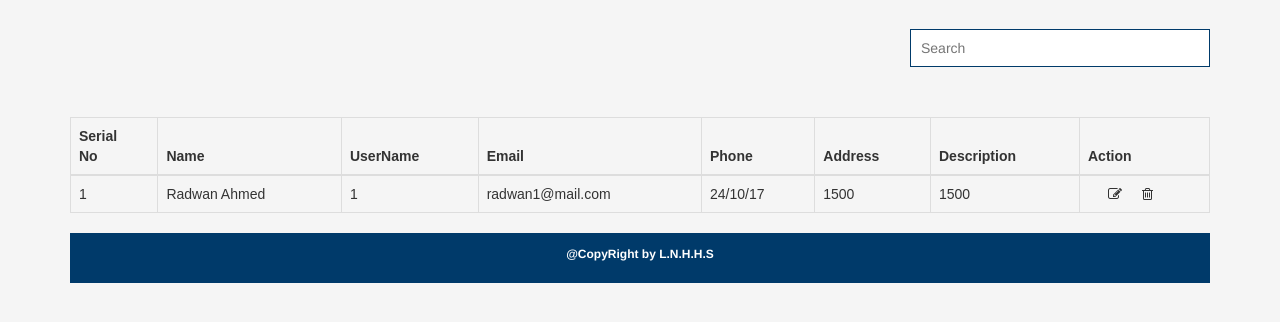
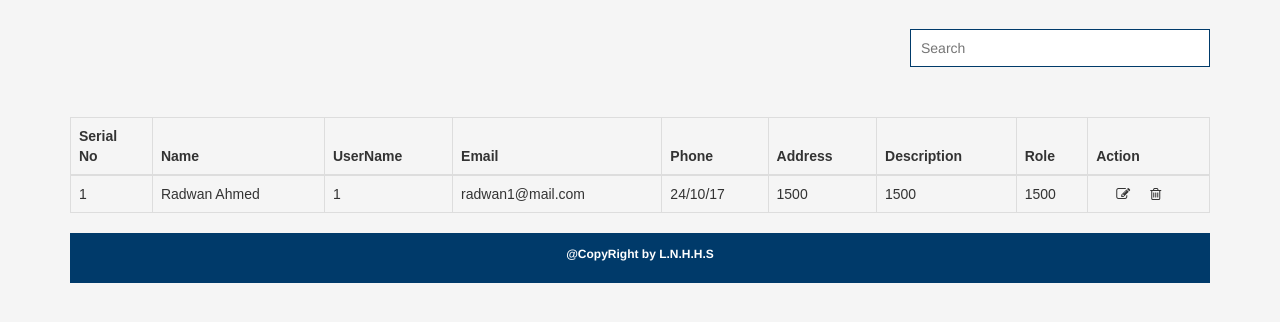
Before and after one commit to hoang92-gtvt/m4-caseStudy-frontend, a plain HTML site: page quanlyuser.html in a window 1280 px wide. Shown: the part 298-620 px from the top of the page. Drawn offline with nearby package versions, Linux system fonts and the light colour scheme; no server answers; a web font is replaced by a local one.

Commit message:
roles.name bi loi

```diff
--- a/Js2/newUser.js
+++ b/Js2/newUser.js
@@ -108,6 +108,7 @@ function showUserOnList(){
             <td>${userList[i].phone}</td>
             <td>${userList[i].address}</td>
             <td>${userList[i].description}</td>
+            <td>${userList[i].roles.name}</td>
 
             <td className="icon-tution3782"><i className="fa fa-pencil-square-o" aria-hidden="true"></i><span><i
                 className="fa fa-trash-o" aria-hidden="true"></i></span>
--- a/quanlyuser.html
+++ b/quanlyuser.html
@@ -97,6 +97,7 @@
                 <th>Phone</th>
                 <th>Address</th>
                 <th>Description</th>
+                <th>Role</th>
                 <th>Action</th>
             </tr>
             </thead>
@@ -107,6 +108,7 @@
                 <td>1</td>
                 <td>radwan1@mail.com</td>
                 <td>24/10/17</td>
+                <td>1500</td>
                 <td>1500</td>
                 <td>1500</td>
                 <td class="icon-tution3782"><i class="fa fa-pencil-square-o" aria-hidden="true"></i><span><i
```
